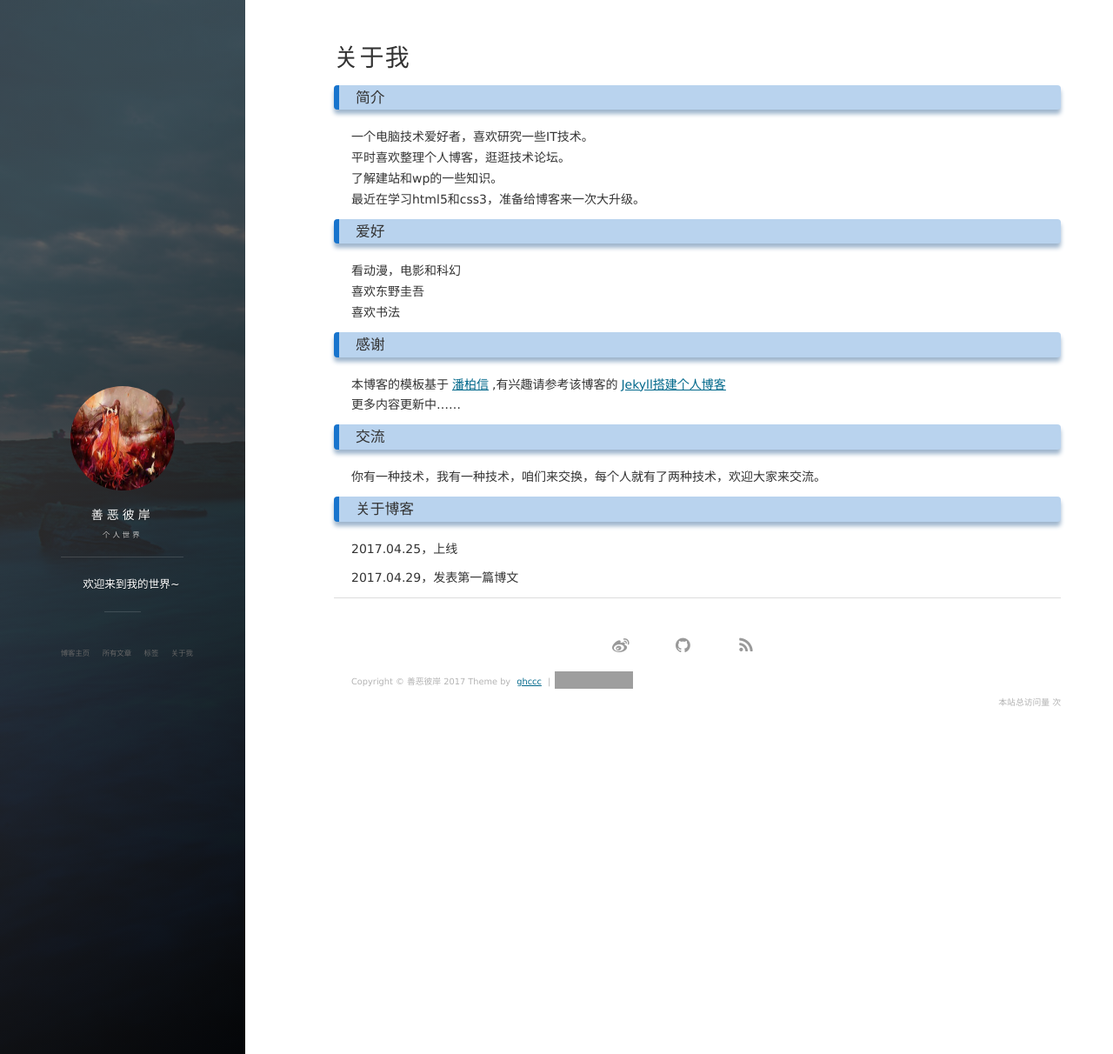
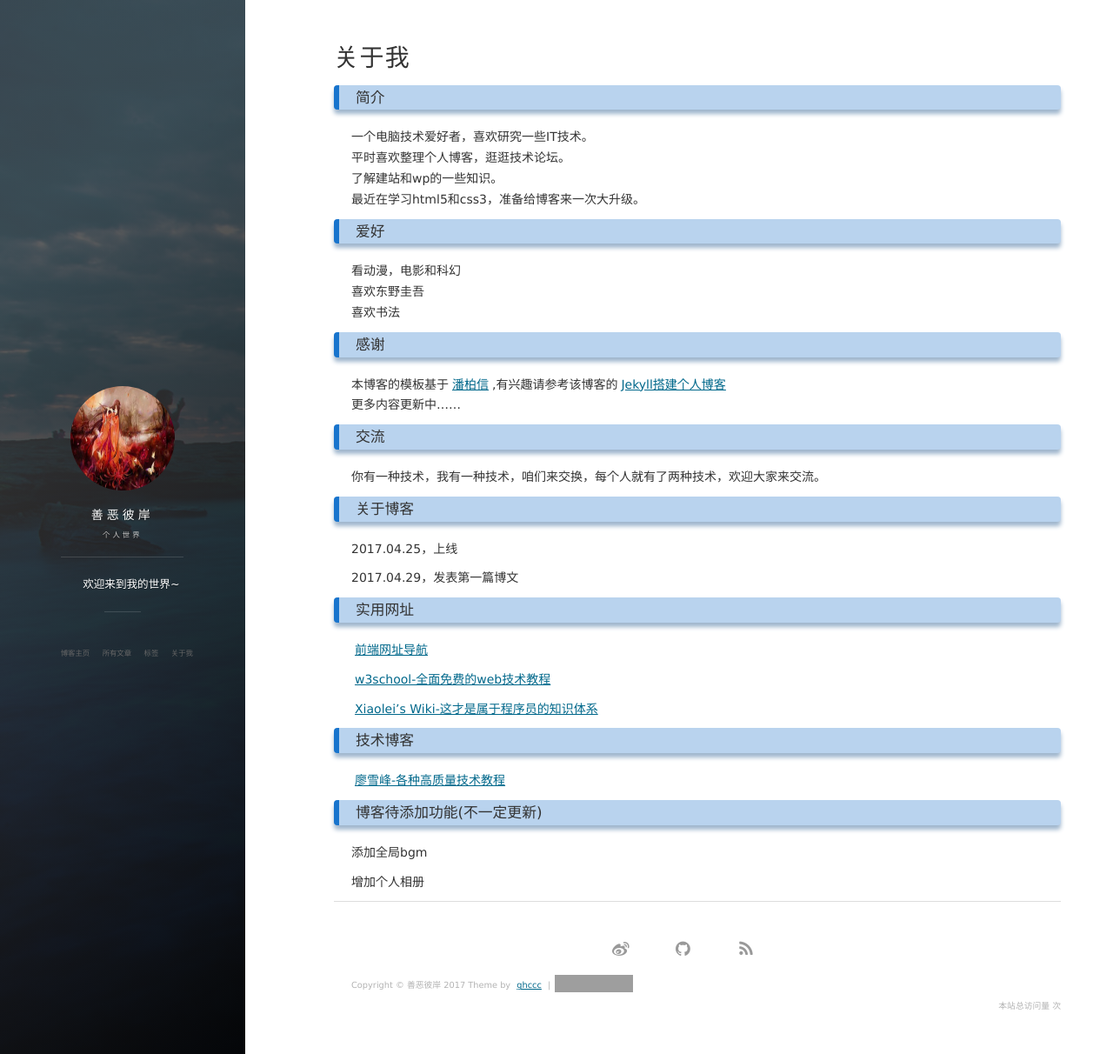
Before and after one commit to ghccc/ghccc.github.io, a Jekyll site: the page built from about.md, in a window 1280 px wide and 1212 px high. Shown: the whole window at 87% size. Built offline with Jekyll 4.4.1, drawn with Linux system fonts in a browser that asks for light colours; nearby versions of some CDN libraries; comment, search, counter and statistics services are not loaded; grey boxes are pictures that could not be loaded.

Commit message:
change about me

```diff
--- a/about.md
+++ b/about.md
@@ -29,3 +29,20 @@ title: 关于我
 2017.04.25，上线
 
 2017.04.29，发表第一篇博文
+
+### 实用网址
+
+[前端网址导航](http://nav.templatesy.com/)
+
+[w3school-全面免费的web技术教程](http://www.w3school.com.cn/)
+
+[Xiaolei's Wiki-这才是属于程序员的知识体系](http://wiki.xiaolei.tech/#!index.md)
+
+### 技术博客
+[廖雪峰-各种高质量技术教程](http://www.liaoxuefeng.com/)
+
+### 博客待添加功能(不一定更新)
+
+添加全局bgm
+
+增加个人相册
```
